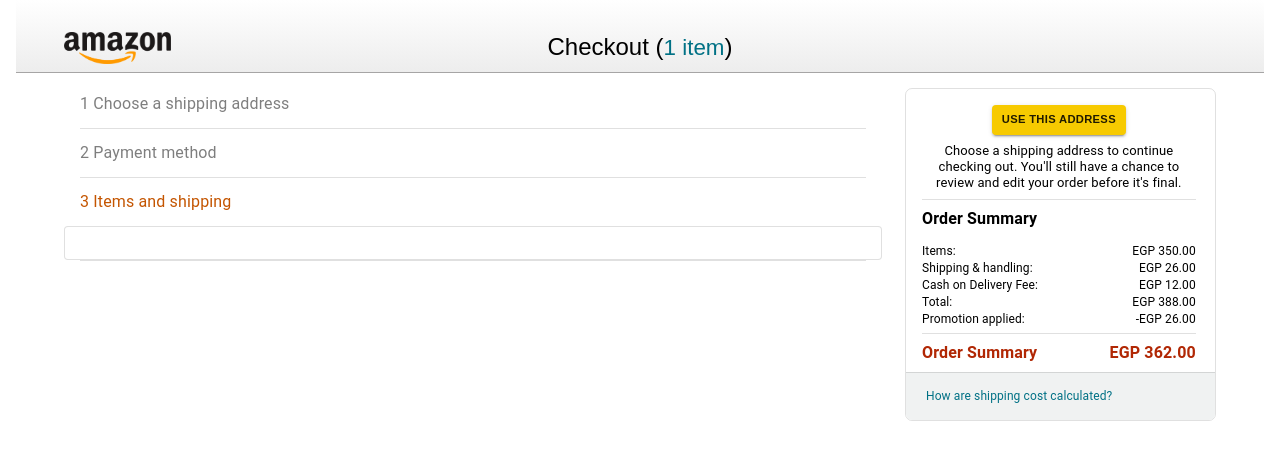
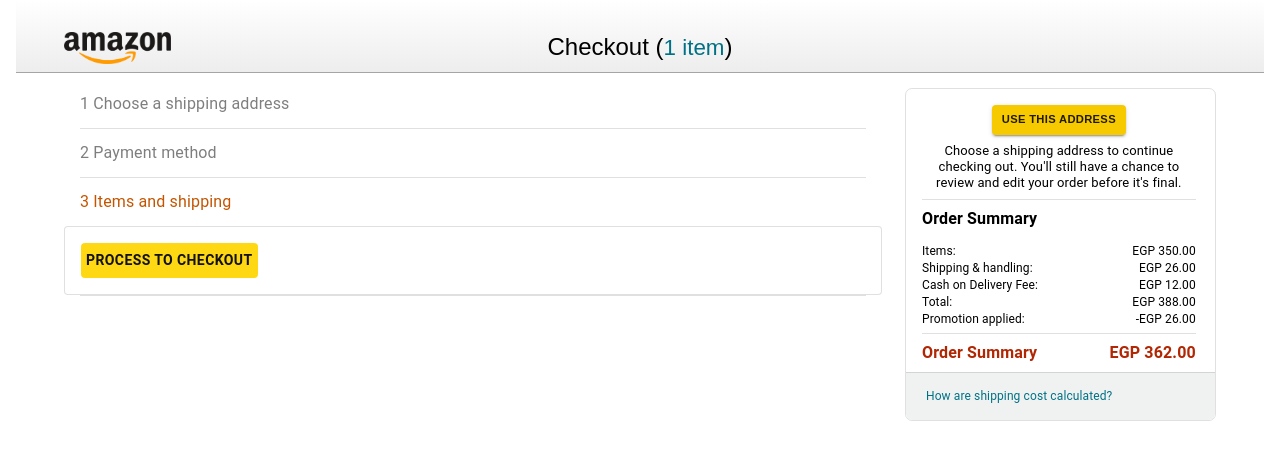
Before and after one commit to Mohamed-Abd0/Amazon__clone, a React (Create React App) app: page /payment in a window 1280 px wide. Shown: the top 460 px of the page. Built offline with nearby package versions, Linux system fonts and the light colour scheme; a web font is replaced by a local one.

Commit message:
update on payment

```diff
--- a/src/Components/Payment/Confirmation.jsx
+++ b/src/Components/Payment/Confirmation.jsx
@@ -1,51 +1,29 @@
 import React from "react";
 import { useSelector } from "react-redux";
 import ProductData from "../Cart/cartItemComponents/ProductData";
-import { Divider, Stack , Box } from "@mui/material";
+import { Divider, Stack, Box } from "@mui/material";
+import SendOrder from "./ConfirmationConmponents/SendOrder";
 
 const Confirmation = () => {
-    const cartItems = useSelector(({ CartSlice }) => CartSlice.cartItems);
-    const selectedItems = cartItems.filter((item) => item.selected === true);
+  const cartItems = useSelector(({ CartSlice }) => CartSlice.cartItems);
+  const selectedItems = cartItems.filter((item) => item.selected === true);
 
   return (
     <div className="m-4 ">
-
-
       {/* item */}
       <Stack>
         {selectedItems.map((item, idx) => (
-          <Box key={idx} >
-            <ProductData  item={item} />
+          <Box key={idx}>
+            <ProductData item={item} />
             {idx !== cartItems.length - 1 && (
               <Divider sx={{ margin: "20px 0 10px 0 " }} />
             )}
           </Box>
         ))}
       </Stack>
-
+      <SendOrder />
     </div>
   );
 };
 
 export default Confirmation;
-
-
-// const Confirmation = () => {
-
-    // const cartItems = useSelector(({ CartSlice }) => CartSlice.cartItems);
-    // const selectedItems = cartItems.filter((item) => item.selected === true);
-
-//     console.log(selectedItems)
-//     return (
-
-//         <>
-//           <Typography variant="h5">
-//             Thank you for your pruchase, firstName lastName
-//           </Typography>
-//         </>
-//     );
-//   };
-
-
-
-//   export default Confirmation;
--- /dev/null
+++ b/src/Components/Payment/ConfirmationConmponents/SendOrder.jsx
@@ -0,0 +1,72 @@
+import React from "react";
+import { Button } from "@mui/material";
+import { makeStyles } from "@material-ui/core/styles";
+import { useSelector , useDispatch } from "react-redux";
+import words from "../../../leng.json"
+import { useNavigate } from "react-router-dom";
+import { sendOrder } from "../../../Firebase-APIS/FirebaseFunctions";
+import { clearCart } from "../../../Store/CartSlice";
+
+
+
+
+const useStyles = makeStyles(() => ({
+  button: {
+    fontWeight: "bold !important",
+    backgroundColor: "#FFD814 !important",
+    color: "#111 !important",
+    borderRadius: "4px",
+    padding: "5px !important",
+  },
+}));
+
+
+
+
+
+
+
+const CheckoutBtn = () => {
+  const classes = useStyles();
+
+  const navigate = useNavigate()
+
+  const dispatch = useDispatch();
+
+
+  const cartItems = useSelector(({ CartSlice }) => CartSlice.cartItems);
+
+  const lengActive = useSelector(({leng})=> leng);
+  const activeWords = words[`${lengActive.lang}`]
+
+  // translated words
+  const processToCheckout = activeWords.processToCheckout
+
+
+  const SendOrder = (e) => {
+    e.preventDefault();
+
+    const uid = localStorage.getItem('uid');
+
+    // const CartItems = JSON.parse(localStorage.getItem('cartItems'))
+    const orderedItems = cartItems.filter(item => item.selected === true )
+    const order = {...orderedItems}
+
+
+    sendOrder(uid , order)
+
+    dispatch(clearCart())
+
+
+    navigate("/")
+  }
+
+
+  return (
+    <>
+      <Button onClick={SendOrder} className={classes.button}>{processToCheckout}</Button>
+    </>
+  );
+};
+
+export default CheckoutBtn;
--- a/src/Firebase-APIS/FirebaseFunctions.js
+++ b/src/Firebase-APIS/FirebaseFunctions.js
@@ -1,7 +1,7 @@
 
 import { db , auth} from "../firebase";
 import { createUserWithEmailAndPassword, signInWithEmailAndPassword } from "firebase/auth";
-import { collection, doc, getDoc, setDoc , updateDoc ,  getDocs , query, where } from "firebase/firestore";
+import { collection, doc, getDoc, setDoc , updateDoc , addDoc,  getDocs , query, where } from "firebase/firestore";
 
 
 
@@ -125,3 +125,16 @@ export async function getDataByFirebase(namecol) {
   const cityList = citySnapshot.docs.map((doc) => [doc.data(), doc.id]);
   return cityList;
 }
+
+
+
+
+
+/******************** send the order to the user's data    *************************/
+
+export const sendOrder = async (uid, order) => {
+  const userRef = doc(db, 'users', uid);
+  const orderRef = collection(userRef, 'orders');
+
+  await addDoc(orderRef, order);
+};
--- a/src/Store/CartSlice.js
+++ b/src/Store/CartSlice.js
@@ -74,7 +74,7 @@ const CartSlice = createSlice({
       state.totalPrice = subTotal;
     },
     clearCart: (state) => {
-      localStorage.removeItem("cartItems");
+      state.cartItems = [];
       state.totalQty = 0;
     },
     incrementQty: (state, { payload }) => {
```
